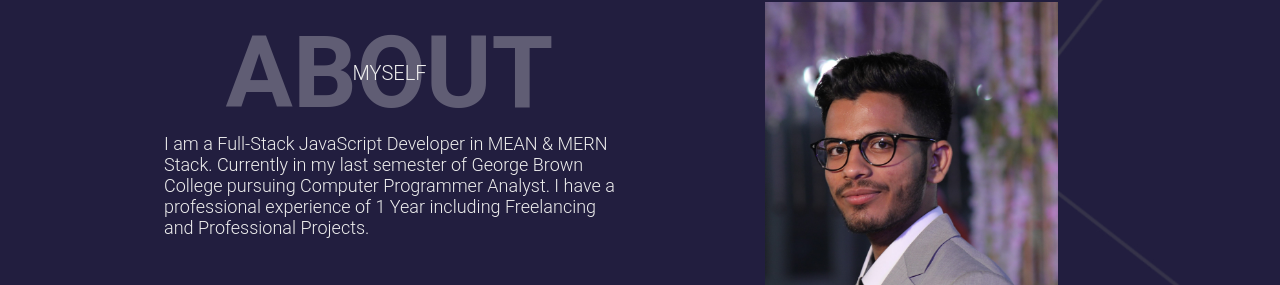
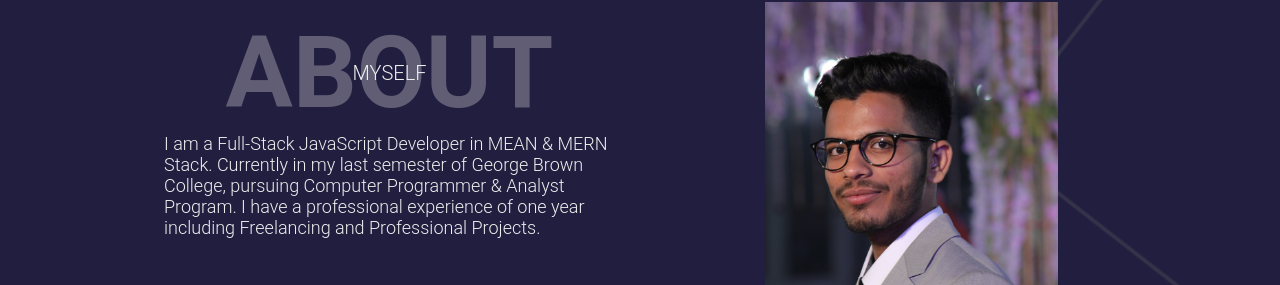
Before and after one commit to Karan612/Half-Portfolio, a plain HTML site: page index.html in a window 1280 px wide. Shown: the part 858-1143 px from the top of the page. Drawn offline with nearby package versions, Linux system fonts and the light colour scheme.

Commit message:
Portfolio

```diff
--- a/index.html
+++ b/index.html
@@ -53,8 +53,8 @@
                 </div>
                 <p>
                     I am a Full-Stack JavaScript Developer in MEAN & MERN Stack.
-                    Currently in my last semester of George Brown College pursuing Computer Programmer Analyst.
-                    I have a professional experience of 1 Year including Freelancing and Professional Projects.
+                    Currently in my last semester of George Brown College, pursuing Computer Programmer & Analyst Program.
+                    I have a professional experience of one year including Freelancing and Professional Projects.
                 </p>
                 <div class="social-media">
                     <div class="nav-list">
--- a/main.css
+++ b/main.css
@@ -604,6 +604,10 @@ input[type="submit"]:hover{
         right: 2rem;
     }
 
+    .nav-list{
+        flex-direction: column;
+    }
+
     .landing-text h1{
         font-size: 8rem;
     }
```
